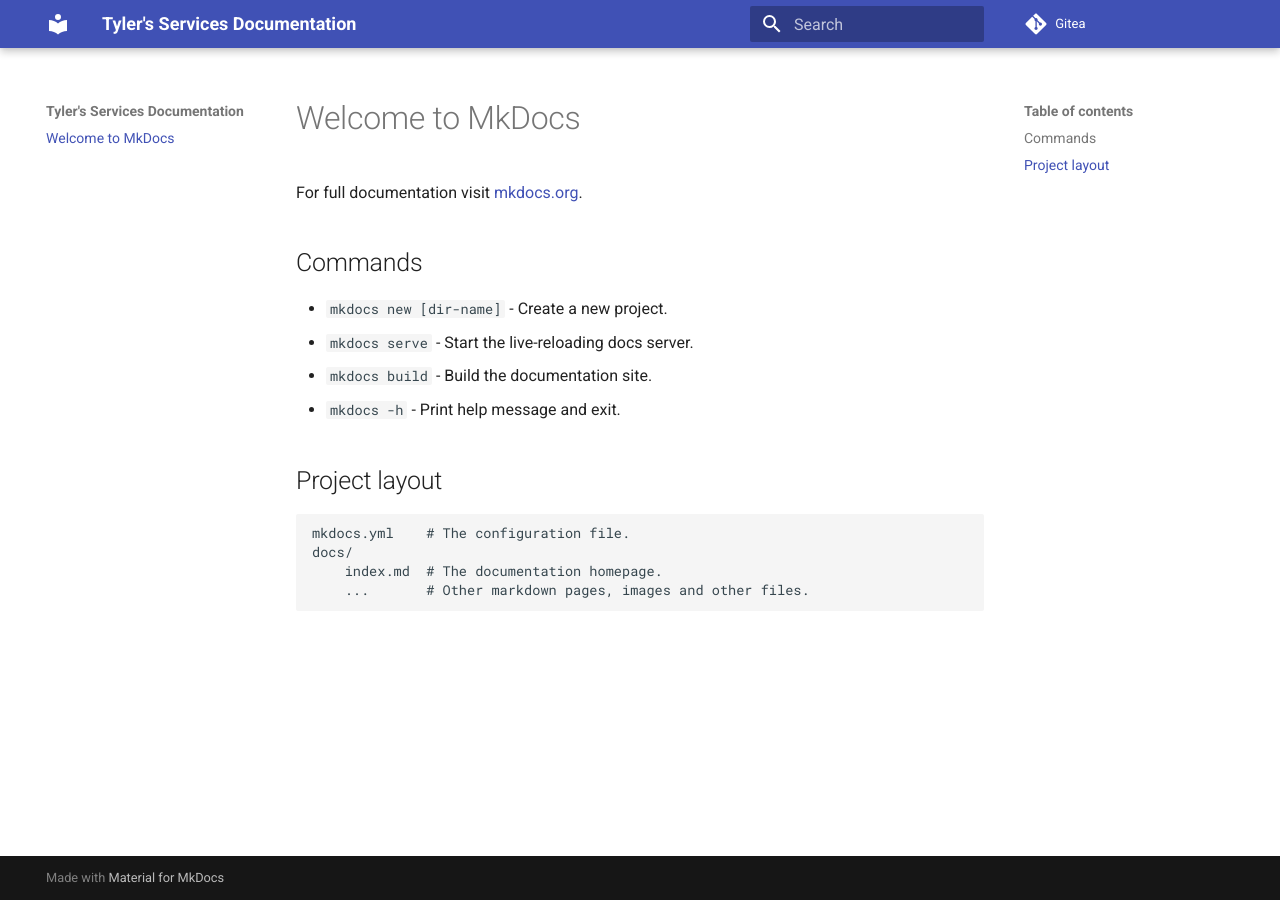
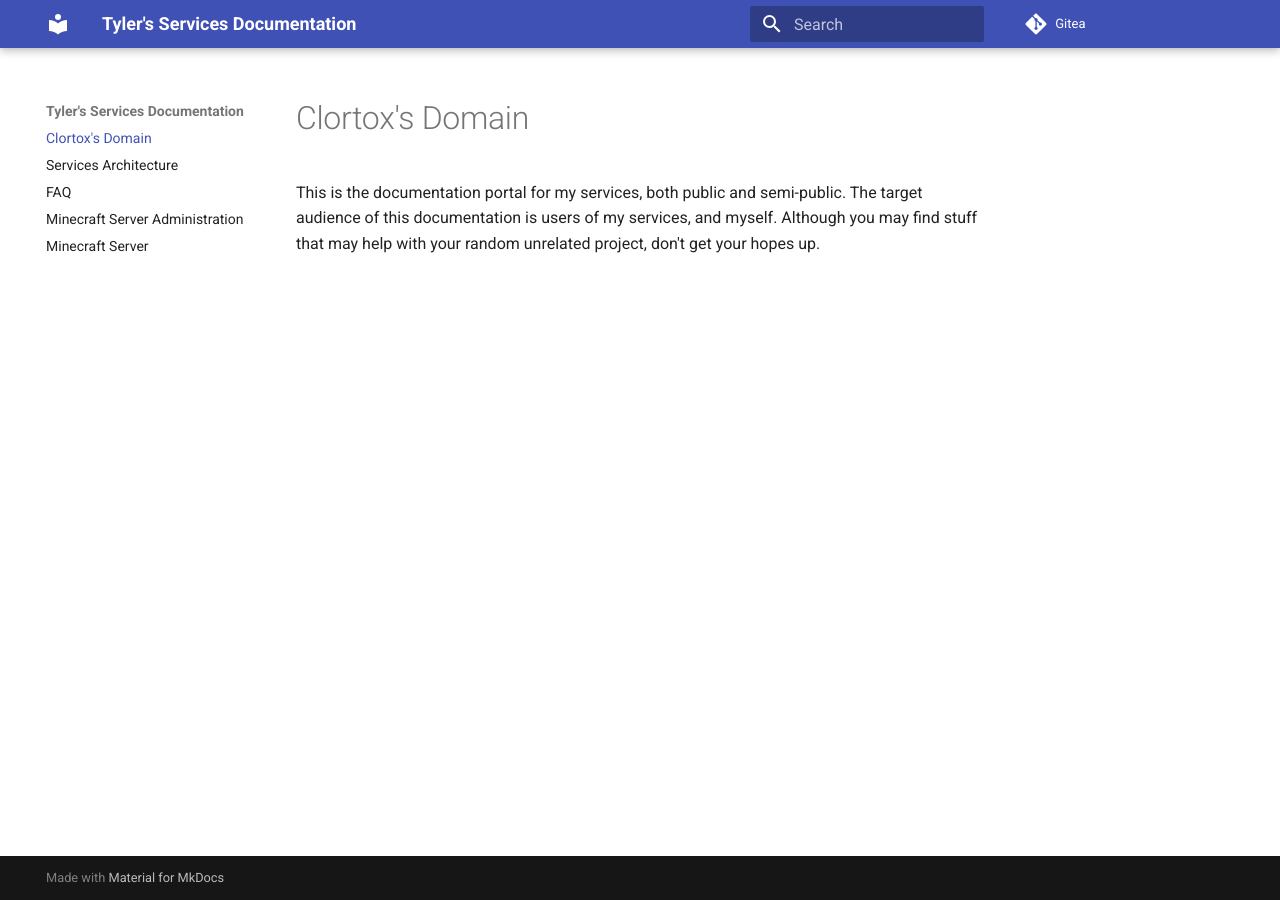
Before and after one commit to Clortox/Wiki, an MkDocs documentation site: the page built from docs/index.md, in a window 1280 px wide. Built offline with MkDocs 1.6.1 and Material for MkDocs 9.7.7, drawn with Linux system fonts in a browser that asks for light colours.

Commit message:
Add some base documentation

```diff
--- a/docs/index.md
+++ b/docs/index.md
@@ -1,17 +1,6 @@
-# Welcome to MkDocs
+# Clortox's Domain
 
-For full documentation visit [mkdocs.org](https://www.mkdocs.org).
-
-## Commands
-
-* `mkdocs new [dir-name]` - Create a new project.
-* `mkdocs serve` - Start the live-reloading docs server.
-* `mkdocs build` - Build the documentation site.
-* `mkdocs -h` - Print help message and exit.
-
-## Project layout
-
-    mkdocs.yml    # The configuration file.
-    docs/
-        index.md  # The documentation homepage.
-        ...       # Other markdown pages, images and other files.
+This is the documentation portal for my services, both public and semi-public.
+The target audience of this documentation is users of my services, and myself.
+Although you may find stuff that may help with your random unrelated project,
+don't get your hopes up.
```
Also changed, not shown: docs/architecture.md (added, +3 -0 lines), docs/faq.md (added, +5 -0 lines), docs/minecraft-server-admin.md (added, +4 -0 lines), docs/minecraft-server.md (added, +4 -0 lines).
